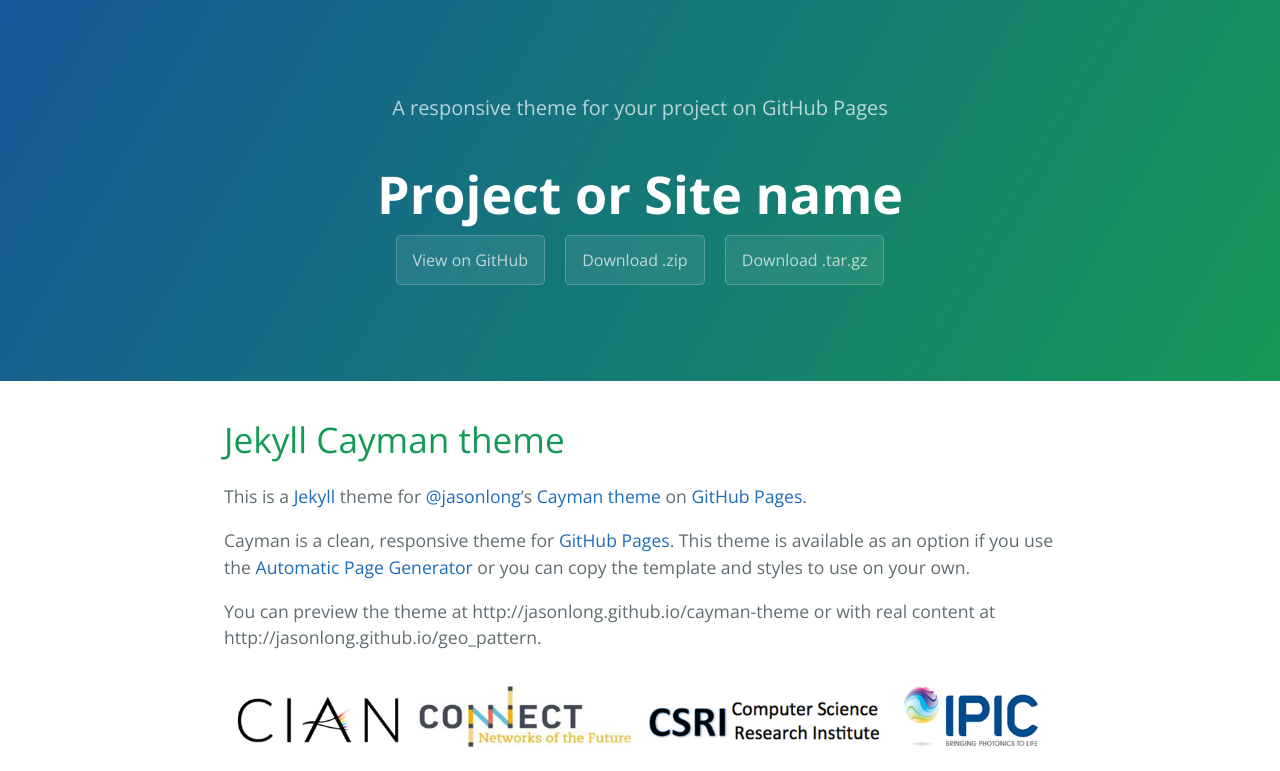
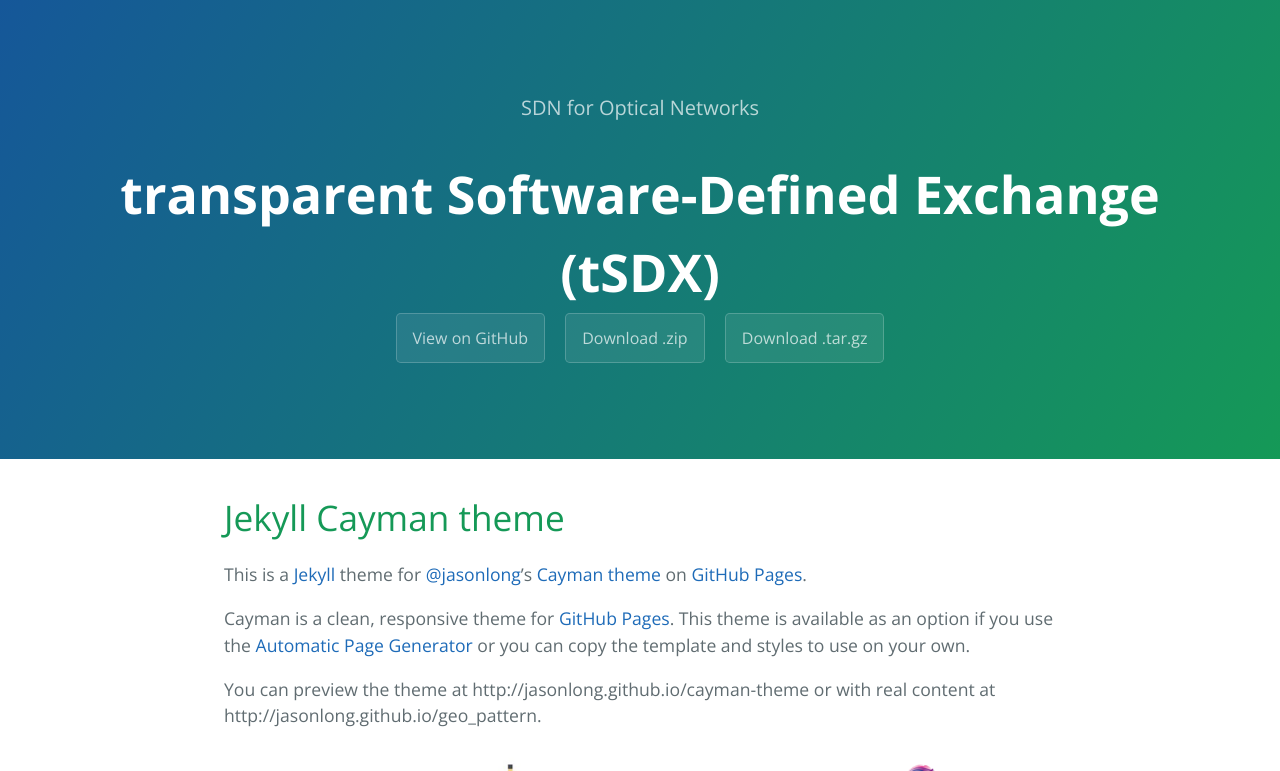
Before and after one commit to yaoliclshlmch/Test3, a Jekyll site: the page built from docs/README.md, in a window 1280 px wide and 900 px high, cut to the strip 0-771 px from the top of the window. Built offline with Jekyll 4.4.1, drawn with Linux system fonts in a browser that asks for light colours; our own code applies the rules of GitHub Pages for plain Markdown files; some of the changed text lies outside the part shown.

Commit message:
Update _config.yml

```diff
--- a/docs/_config.yml
+++ b/docs/_config.yml
@@ -1,12 +1,12 @@
 # Setup
-title:        Project or Site name
-tagline:      A responsive theme for your project on GitHub Pages
+title:        transparent Software-Defined Exchange (tSDX)
+tagline:      SDN for Optical Networks
 baseurl:      ""
 paginate:     1
 
 # About/contact
 author:
-  name:       Author name
+  name:       Yao Li
   url:        http://yourhomepage.com
 
 # Gems
```
